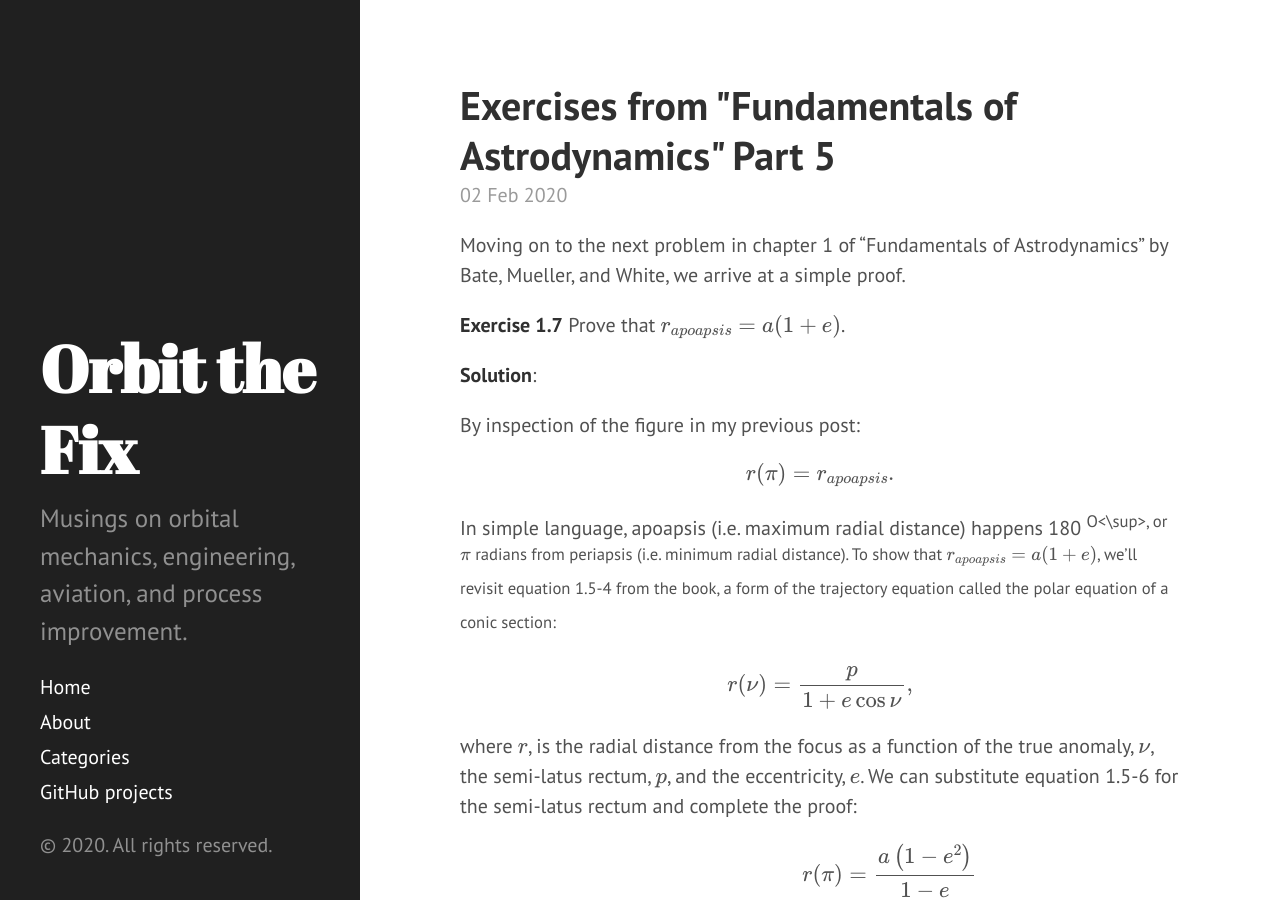
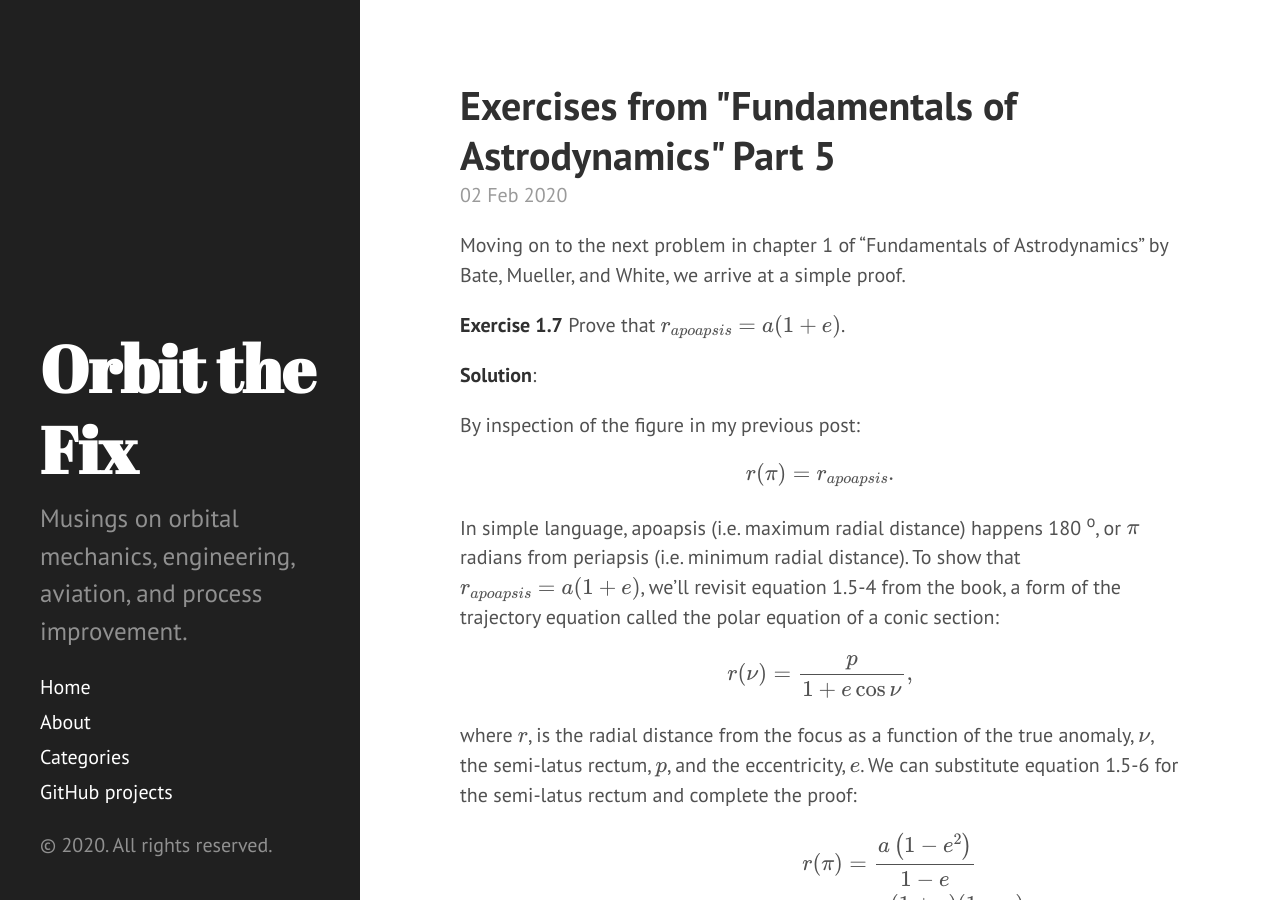
Before and after one commit to orbitthefix/orbitthefix.github.io, a Jekyll site: the page built from _posts/2020-02-02-exercises-from-fundamentals-of-astrodynamics-part-5.md, in a window 1280 px wide and 900 px high. Built offline with Jekyll 4.4.1, drawn with Linux system fonts in a browser that asks for light colours.

Commit message:
Trying some formatting fixes

```diff
--- a/_posts/2020-02-02-exercises-from-fundamentals-of-astrodynamics-part-5.md
+++ b/_posts/2020-02-02-exercises-from-fundamentals-of-astrodynamics-part-5.md
@@ -22,14 +22,14 @@ r(\pi) = r_{apoapsis}.
 $$
 
 In simple language, apoapsis (i.e. maximum radial distance) happens 180
-<sup>O<\sup>, or $$\pi$$ radians from periapsis (i.e. minimum radial distance).
+<sup>o</sup>, or $$\pi$$ radians from periapsis (i.e. minimum radial distance).
 To show that $$r_{apoapsis}=a(1 + e)$$, we'll revisit equation 1.5-4 from the
 book, a form of the trajectory equation called the polar equation of a conic
 section:
 
 $$
 
-r(\nu) = \frac{p}{1+e\cos{\nu}}, \\
+r(\nu) = \frac{p}{1+e\cos{\nu}},
 
 $$
 
@@ -42,10 +42,12 @@ $$
 p = a \left (1 - e^2 \right ) \\
 \therefore r(\nu) = \frac{a \left (1 - e^2 \right )}{1+e\cos{\nu}} \\
 \begin{align*}
+
 r(\pi) &= \frac{a \left (1 - e^2 \right )}{1 - e} \\
        &= \frac{a(1 + e)(1 - e)}{1 - e} \\
        &= \frac{a(1 + e) \cancel{(1 - e)}}{\cancel{1 - e}} \\
        &= a(1 + e) \\
+
 \end{align*}
 \because r_{apoapsis}=r(\nu) \\
 r_{apoapsis}=a(1 + e).
```
